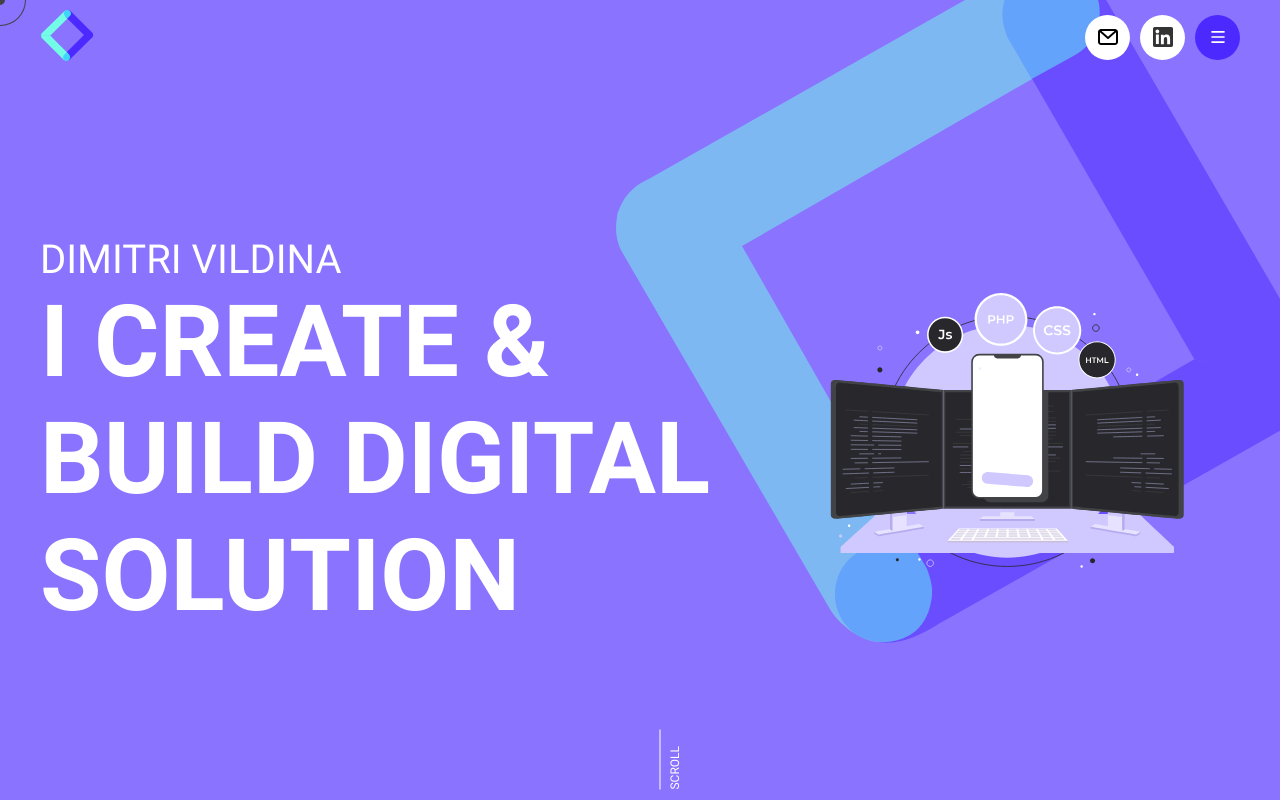
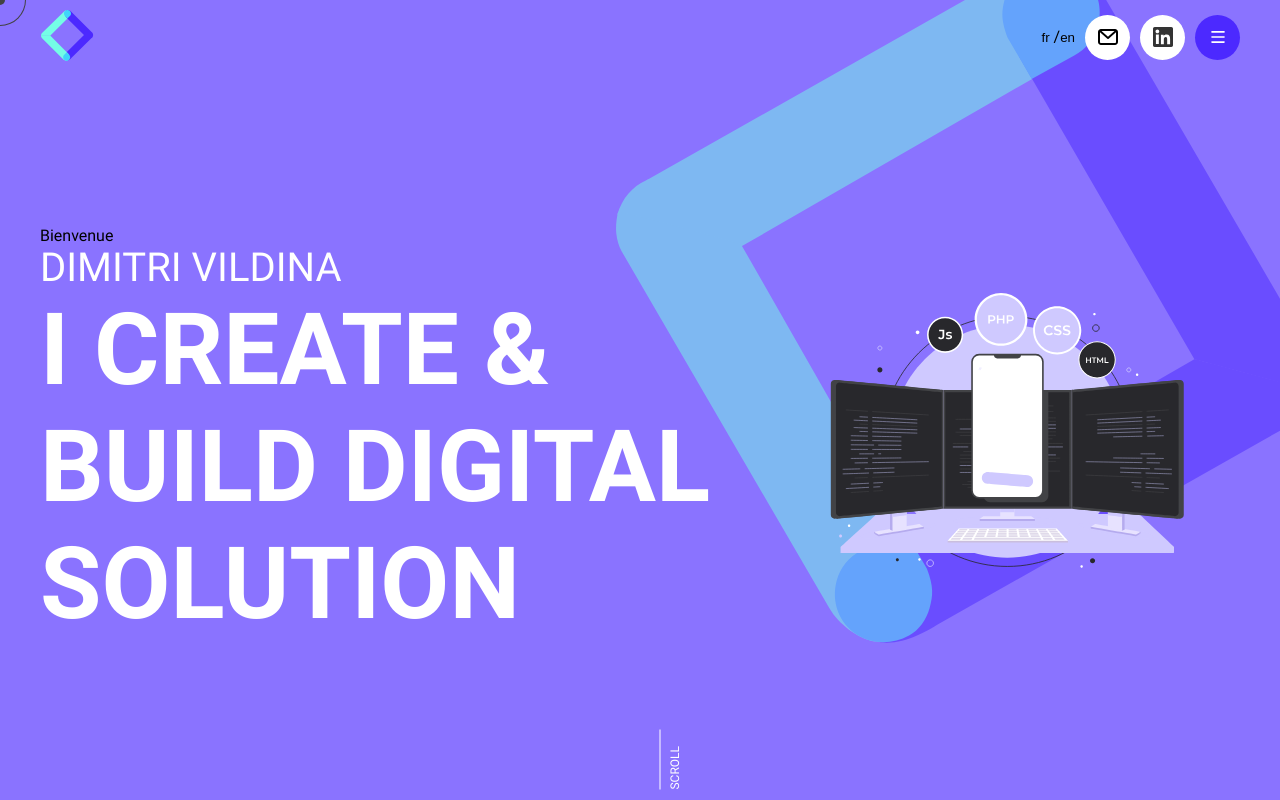
Before and after one commit to DimitriVld/my-website, a React (Create React App) app: page / in a window 1280 px wide. Shown: the top 800 px of the page. Built offline with nearby package versions, Linux system fonts and the light colour scheme; no server answers.

Commit message:
Start translation

```diff
--- a/package.json
+++ b/package.json
@@ -14,10 +14,12 @@
     "axios": "^1.1.3",
     "dotenv-expand": "^9.0.0",
     "gsap": "^3.11.3",
+    "i18next": "^22.0.6",
     "lottie-react": "^2.3.1",
     "node-sass": "^7.0.3",
     "react": "^18.2.0",
     "react-dom": "^18.2.0",
+    "react-i18next": "^12.0.0",
     "react-router-dom": "^6.4.2",
     "react-scripts": "^5.0.1",
     "stylelint-config-standard-scss": "^6.0.0",
--- a/src/index.js
+++ b/src/index.js
@@ -3,11 +3,32 @@ import ReactDOM from 'react-dom/client';
 import './index.css';
 import App from './App';
 import reportWebVitals from './reportWebVitals';
+import {I18nextProvider} from "react-i18next";
+import i18next from "i18next";
+import common_fr from "./translation/fr/main.json";
+import common_en from "./translation/en/main.json";
 
 const root = ReactDOM.createRoot(document.getElementById('root'));
+
+
+i18next.init({
+  interpolation: { escapeValue: false },
+  lng: 'fr',
+  resources: {
+      fr: {
+          common: common_fr
+      },
+      en: {
+          common: common_en
+      },
+  },
+});
+
 root.render(
   <React.StrictMode>
-    <App />
+   <I18nextProvider i18n={i18next}>
+      <App/>
+    </I18nextProvider>
   </React.StrictMode>
 );
 
--- /dev/null
+++ b/src/translation/en/main.json
@@ -0,0 +1,5 @@
+{
+  "welcome": {
+      "title": "Welcome"
+  }
+}
--- /dev/null
+++ b/src/translation/fr/main.json
@@ -0,0 +1,5 @@
+{
+  "welcome": {
+      "title": "Bienvenue"
+  }
+}
--- a/src/views/component/Header.js
+++ b/src/views/component/Header.js
@@ -1,11 +1,14 @@
 import React from 'react';
 import { Link } from 'react-router-dom';
+import { useTranslation } from "react-i18next";
 import LogoIcon from '../icon/Logo';
 import BurgerIcon from '../icon/Burger';
 import LinkedinIcon from '../icon/Linkedin';
 import EmailIcon from '../icon/Email';
 
 const Header = (props) => {
+  const [t, i18n] = useTranslation('common');
+
   return (
     <div className={"c-header"}>
       <div className='container is-large'>
@@ -14,6 +17,10 @@ const Header = (props) => {
         </Link>
 
         <div className='c-header-btnWrap'>
+          <div>
+            <button onClick={() => i18n.changeLanguage('fr')}>fr</button> /
+            <button onClick={() => i18n.changeLanguage('en')}>en</button>
+          </div>
           <a href="mailto:contact@dimitri-dev.com" className='c-header-btn is-white js-cursor-ponter'>
             <EmailIcon />
           </a>
--- a/src/views/section/Vision.js
+++ b/src/views/section/Vision.js
@@ -19,7 +19,6 @@ const Vision = () => {
       scrollTrigger: {
         trigger: '.s-vision',
         start: "top center",
-        markers: true,
         toggleActions: "play none none reverse",
       }
     });
--- a/src/views/section/Welcome.js
+++ b/src/views/section/Welcome.js
@@ -1,10 +1,12 @@
 import React, { useEffect } from 'react';
 import Lottie from "lottie-react";
+import { useTranslation } from "react-i18next";
 import lottieDev from "../../lotties/lottie-dev.json";
 import { textReveal } from '../../super/TextReveal';
 import LogoIcon from '../icon/Logo';
 
 const WelcomeSection = (props) => {
+  const {t, i18n} = useTranslation('common');
 
   useEffect(() => {
     textReveal('.s-welcome.js-textReveal-trigger', '.s-welcome .js-textReveal-text span');
@@ -15,6 +17,7 @@ const WelcomeSection = (props) => {
       <div className="container">
         <LogoIcon class='s-welcome-logo' />
         <div>
+         {t('welcome.title')}
           <div className='s-welcome-title ui-h1 js-textReveal-text' data-text={props.title}>
             <span>{props.title}</span>
           </div>
```
Also changed, not shown: 1 other file (tests, documents, lock files or other folders).
